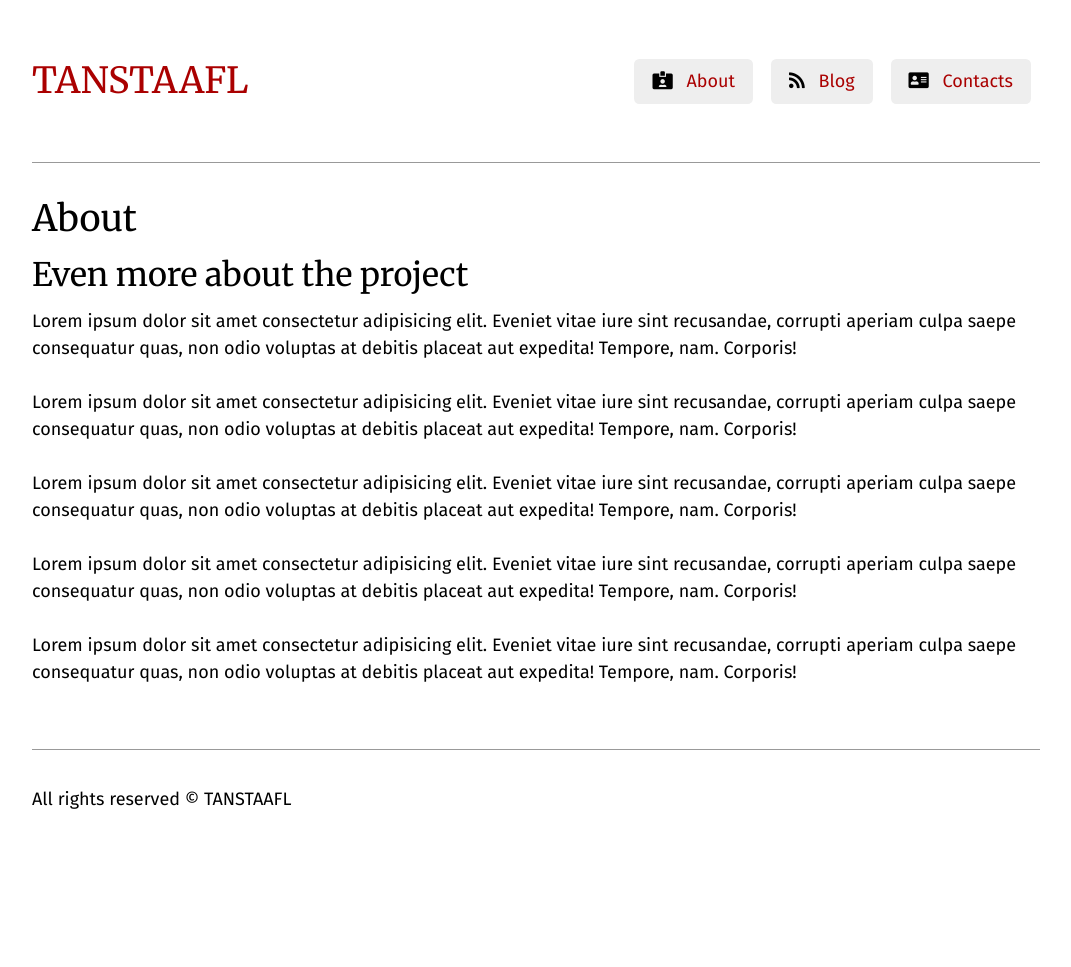
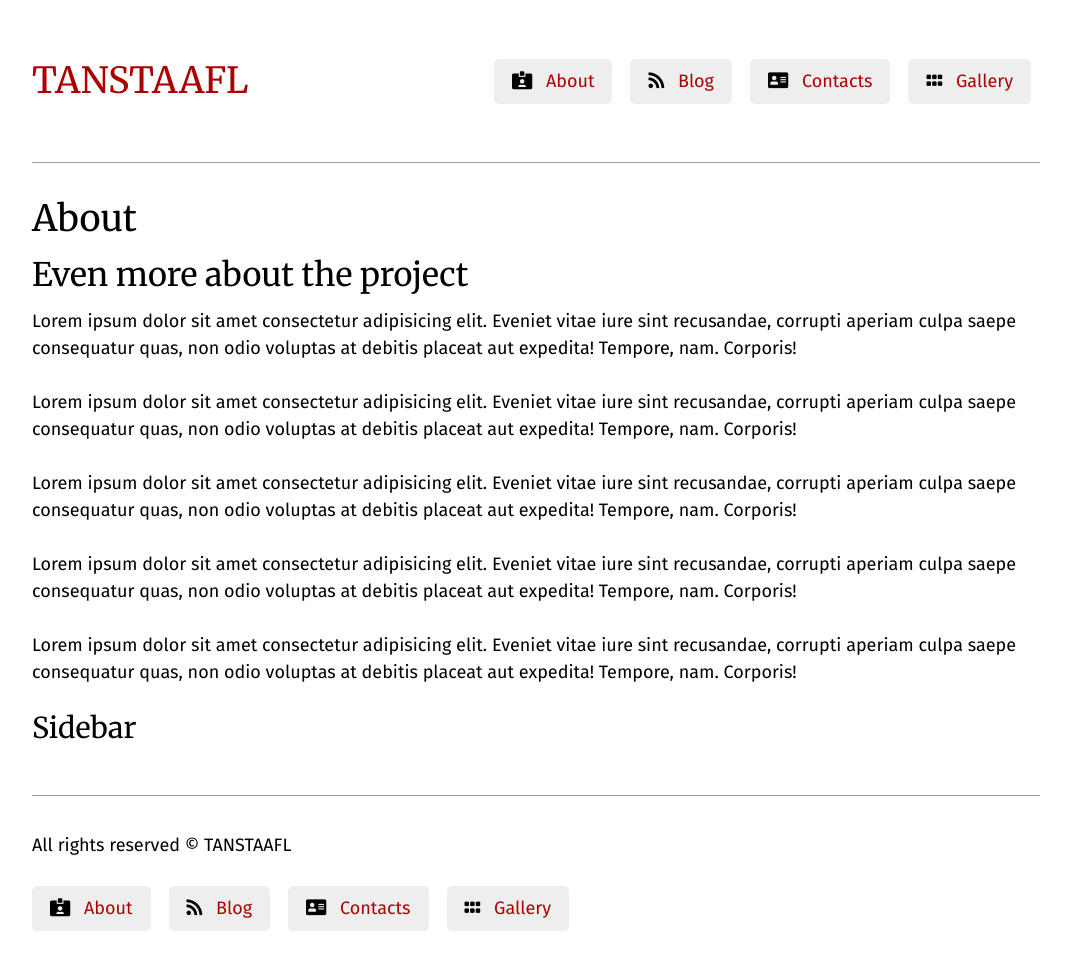
Before and after one commit to dpeneva/su-jekyll-site, a Jekyll site: the page built from about.html, in a window 1280 px wide. Shown: the whole page, without its empty margins (104-1175 px from the left). Built offline with Jekyll 4.4.1, drawn with Linux system fonts in a browser that asks for light colours; before the commit the page ends 900 px from its top, so only the background shows below that.

Commit message:
Gallery and animations

```diff
--- a/_includes/navigation.html
+++ b/_includes/navigation.html
@@ -1,7 +1,7 @@
 <nav class="site-nav location-{{ include.location }}">
         <ul>
             {% for page in site.pages %}
-                {% if page.title %}
+                {% if page.title and page.nomainnav != 1 %}
                     <li>
                     <a href="{{ site.baseurl }}{{ page.url }}">
                     {% if page.icon %}<i class="fas {{ page.icon }}"></i>{% endif %}
--- /dev/null
+++ b/_includes/sidebar.html
@@ -0,0 +1,8 @@
+{% if page.sidebar == 1%}
+<aside class="site-sidebar">
+
+    <h3>Sidebar</h3>
+
+</aside>
+
+{% endif %}
--- a/_layouts/main.html
+++ b/_layouts/main.html
@@ -7,8 +7,9 @@
     <title>{{ site.title }}</title>
     <link rel="stylesheet" href="{{ site.baseurl }}/fontawesome/css/all.min.css">
     <link rel="stylesheet" href="{{ site.baseurl }}/css/site.css">
+    <script src="{{ site.baseurl }}/scripts/site.js"></script>
 </head>
-<body>
+<body class="page-{{page.title}}" >
 
 
     <div class="site">
@@ -39,12 +40,11 @@
 
         </main>
 
-        <aside class="site-sidebar">
-
-        </aside>
+        {% include sidebar.html %}
 
         <footer class="site-footer">
             <p>All rights reserved &copy; {{ site.title }}</p>
+            {% include navigation.html location="footer" %}
         </footer>
     </div>
 
--- a/about.html
+++ b/about.html
@@ -2,6 +2,7 @@
 layout: main
 title: About
 icon: fa-id-card-alt
+sidebar: 1
 permalink: /about/
 ---
 
--- /dev/null
+++ b/css/animations.css
@@ -0,0 +1,93 @@
+.page-animations .site-header,
+.page-animations .site-main h1
+.page-animations .site-footer {
+    display: none;
+}
+
+/* .site-header,
+.site-main h1
+.site-footer {
+    display: none;
+} */
+
+body {
+    min-height: 100vh;
+}
+
+.box {
+    position: absolute;
+    width: 5rem;
+    height: 5rem;
+    background: #F00;
+    /* animation: around 4s linear;
+    animation-fill-mode: forwards; */
+}
+
+.box:hover {
+    animation: shake 0.5s ease;
+    animation-fill-mode: both;
+}
+
+@keyframes around {
+
+    0% {
+        top: 0; left: 0;
+    }
+
+    25% {
+        top: 0;
+        left: calc( 100% - 5rem );
+    }
+
+    50% {
+        top: calc( 100% - 5rem );
+        left: calc( 100% - 5rem );
+    }
+
+    75% {
+        top: calc( 100% - 5rem );
+        left: 0;
+    }
+
+    100% {
+        top: 0; left: 0;
+    }
+}
+
+@keyframes shake {
+    0% {
+        transform: translateX(0);
+    }
+
+    20% {
+        transform: translateX(-2em);
+    }
+
+    40% {
+        transform: translateX(2em);
+    }
+
+    60% {
+        transform: translateX(-1em);
+    }
+
+    80% {
+        transform: translateX(1em);
+    }
+
+    100% {
+        transform: translateX(0);
+    }
+}
+
+@keyframes slideIn {
+    from {
+        opacity: 0;
+        transform: translateY(-2em);
+    }
+
+    to {
+        opacity: 1;
+        transform: translateY(0);
+    }
+}
--- /dev/null
+++ b/css/gallery.css
@@ -0,0 +1,98 @@
+.gallery {
+    padding: 0;
+    margin: 0;
+    display: flex;
+    flex-wrap: wrap;
+    justify-content: space-between;
+}
+
+.gallery li {
+    display: block;
+    flex: 0 0 100%;
+    list-style: none;
+    background: #FFF;
+    display: flex;
+    margin-bottom: 3%;
+    position: relative;
+    animation: slideIn 0.3s ease-in;
+    animation-fill-mode: both;
+}
+
+@media (min-width: 600px) {
+    .gallery li {
+        flex: 0 0 47%;
+        margin-bottom: 6%;
+    }
+}
+
+@media (min-width: 1024px) {
+    .gallery li {
+        flex: 0 0 30%;
+        margin-bottom: 5%;
+    }
+}
+
+.gallery li:nth-child(2) { animation-delay: 0.2s; }
+.gallery li:nth-child(3) { animation-delay: 0.3s; }
+.gallery li:nth-child(4) { animation-delay: 0.4s; }
+.gallery li:nth-child(5) { animation-delay: 0.5s; }
+.gallery li:nth-child(6) { animation-delay: 0.6s }
+.gallery li:nth-child(7) { animation-delay: 0.7s; }
+.gallery li:nth-child(8) { animation-delay: 0.8s; }
+.gallery li:nth-child(9) { animation-delay: 0.9s; }
+
+.gallery li::before {
+    display: block;
+    content: '';
+    position: absolute;
+    top: 0; left: 0; right: 0; bottom: 0;
+    box-shadow: 0 0 1.5em 0 rgba(0, 0, 0, 1);
+    opacity: 0;
+    transition: opacity 0.3s ease-in;
+}
+
+.gallery li:hover::before {
+    opacity: 1;
+}
+
+.gallery a {
+    width: 100%;
+    display: block;
+    display: flex;
+    align-items: center;
+    border: 0.5em solid #222;
+    justify-content: center;
+    padding: 1em;
+}
+
+.gallery span {
+    display: block;
+    position: relative;
+}
+
+.gallery span::after {
+    content: '';
+    display: block;
+    position: absolute;
+    top: 0; left: 0; right: 0; bottom: 0;
+    box-shadow: 0 0 0.2em 0 rgba(0, 0, 0, 0.5) inset;
+}
+
+.gallery span::before {
+    content: '';
+    display: block;
+    position: absolute;
+    top: 0; left: 0; right: 0; bottom: 0;
+    background: rgba(0, 0, 0, 0.5);
+    transition: opacity 0.3s ease-in;
+}
+
+.gallery a:hover span::before {
+    opacity: 0;
+}
+
+.gallery img {
+    display: block;
+    width: 100%;
+    height: auto;
+}
--- a/css/layout.css
+++ b/css/layout.css
@@ -22,7 +22,6 @@
     padding-bottom: var(--spacing-layout-elements);
 }
 
-
 .site-title {
     margin: 0;
     padding: 0;
@@ -34,6 +33,8 @@
     padding: 0.5em 0;
 }
 
+
+
 .site-footer {
     border-top: 1px solid var(--color-border-default);
     margin-top: var(--spacing-layout-elements);
--- a/css/navigation.css
+++ b/css/navigation.css
@@ -29,3 +29,7 @@
     color: #000;
     margin-right: 0.5em;
 }
+
+.site-nav a:hover i.fas:before {
+    color: #FFF;
+}
--- a/css/site.css
+++ b/css/site.css
@@ -2,3 +2,6 @@
 @import url('typography.css');
 @import url('layout.css');
 @import url('navigation.css');
+@import url('gallery.css');
+/* @import url('transitions.css'); */
+@import url('animations.css');
--- /dev/null
+++ b/scripts/site.js
@@ -0,0 +1,3 @@
+window.addEventListener('load', (event) => {
+   document.getElementsByTagName('body')[0].classList.add('loaded');
+});
```
Also changed, not shown: animations.html (added, +11 -0 lines), css/transitions.css (added, +66 -0 lines), gallery.html (added, +55 -0 lines).
